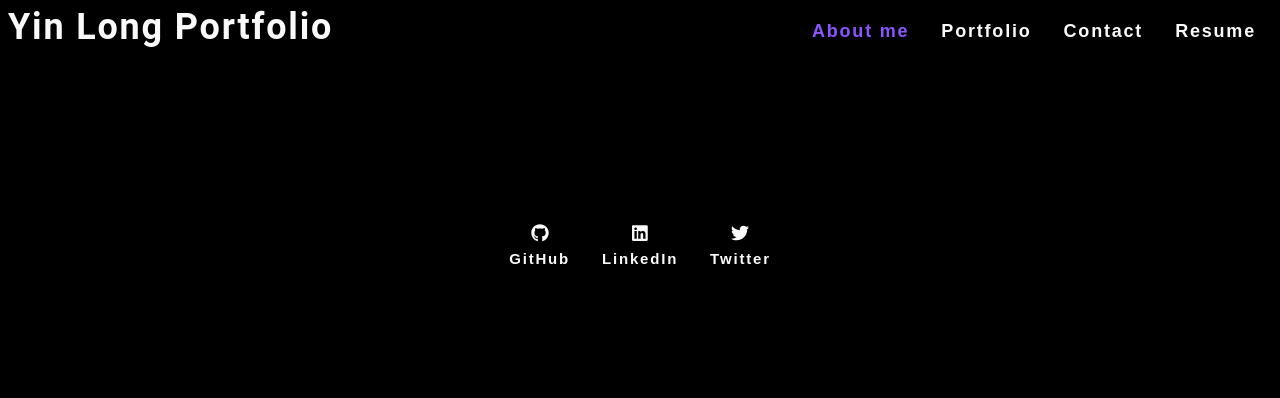
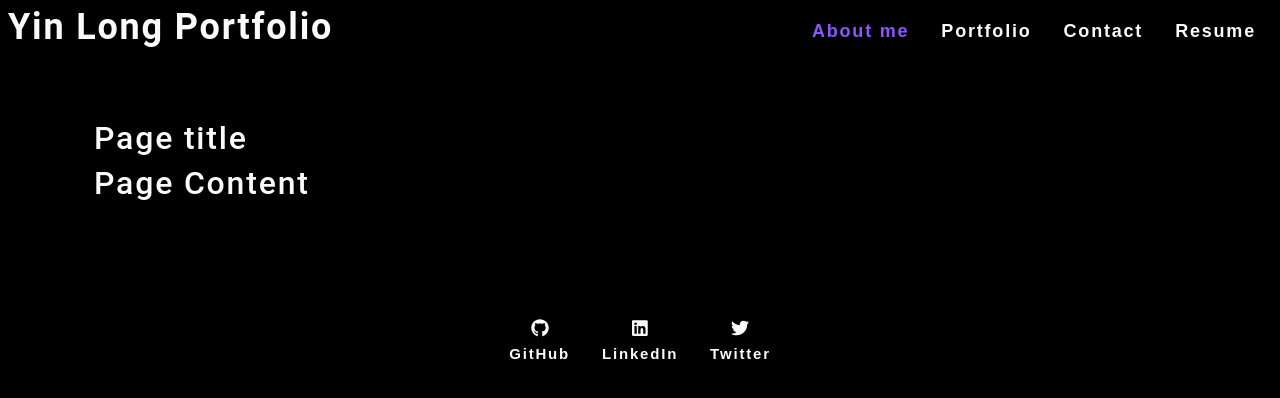
Before and after one commit to lylylong/yinlong-react-portfolio, a React (Create React App) app: page / in a window 1280 px wide. Shown: the top 398 px of the page. Built offline with nearby package versions, Linux system fonts and the light colour scheme.

Commit message:
nest page-content in page component

```diff
--- a/src/App.js
+++ b/src/App.js
@@ -1,8 +1,9 @@
 // import logo from "./logo.svg";
 // import "./App.css";
 import React, { useState } from "react";
+import Header from "./components/Header";
 import Nav from "./components/Nav";
-import Header from "./components/Header";
+import Page from "./components/Page";
 import Footer from "./components/Footer";
 
 function App() {
@@ -24,7 +25,9 @@ function App() {
           setCurrentPage={setCurrentPage}
         ></Nav>
       </Header>
-      <main></main>
+      <main>
+        <Page></Page>
+      </main>
       <Footer></Footer>
     </div>
   );
--- /dev/null
+++ b/src/components/Page/index.js
@@ -0,0 +1,29 @@
+import React from "react";
+import PageContent from "../PageContent";
+import { titleCase } from "../../utils/helper";
+
+function Page(allPages) {
+  // switch all pages
+  //   const contentRender = () => {
+  //     switch (allPages) {
+  //       case "about me":
+  //         return <About />;
+  //       case "portfolio":
+  //         return <Portfolio />;
+  //       case "contact":
+  //         return <Contact />;
+  //       case "resume":
+  //         return <Resume />;
+  //     }
+  //   };
+
+  // {contentRender()}
+
+  return (
+    <section>
+      <h2>{titleCase("page title")}</h2>
+      <PageContent></PageContent>
+    </section>
+  );
+}
+export default Page;
--- /dev/null
+++ b/src/components/PageContent/index.js
@@ -0,0 +1,10 @@
+import React from "react";
+
+function PageContent() {
+  return (
+    <div>
+      <h2>Page Content</h2>
+    </div>
+  );
+}
+export default PageContent;
```
Also changed, not shown: 1 other file (tests, documents, lock files or other folders).
